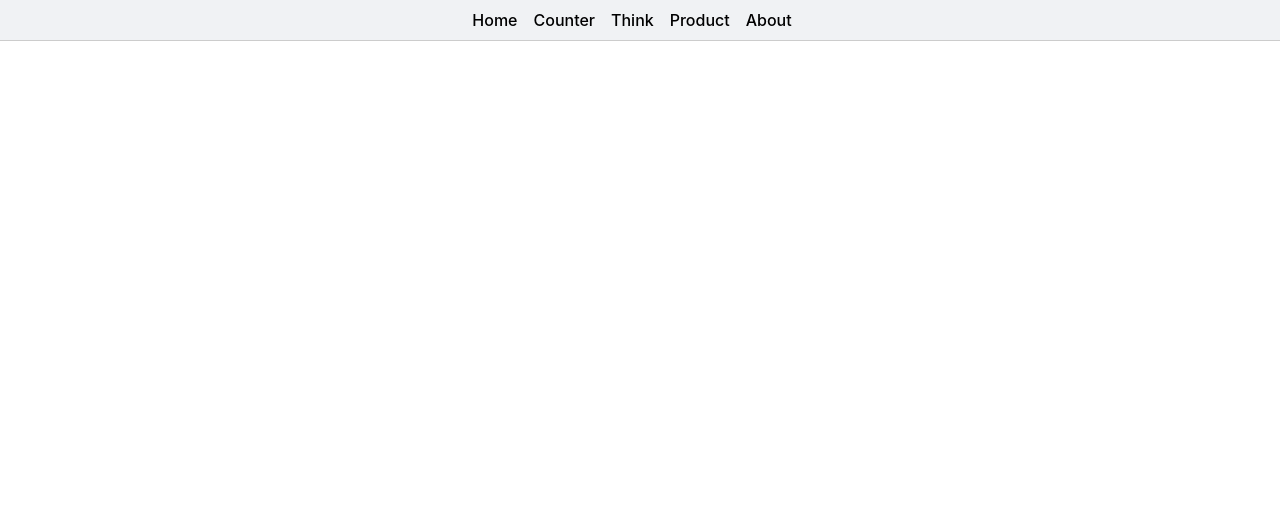
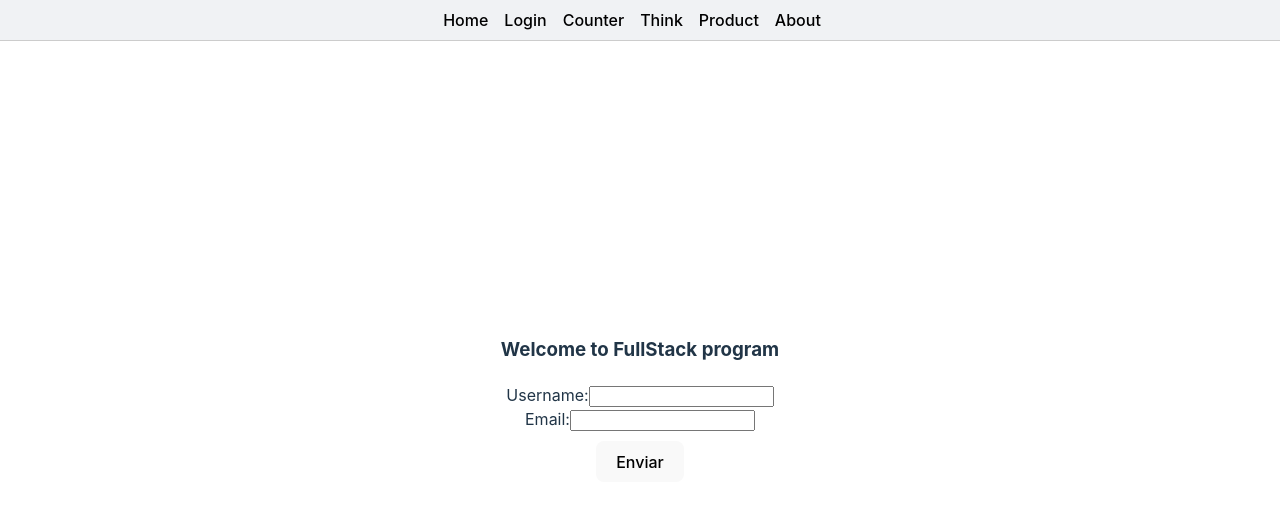
Before and after one commit to joseluispinaya/desarrollo-react, a React (Vite) app: page /login in a window 1280 px wide. Shown: the top 506 px of the page. Built offline with nearby package versions, Linux system fonts and the light colour scheme.

Commit message:
add forms, hooks, and animations

```diff
--- a/package.json
+++ b/package.json
@@ -11,6 +11,7 @@
   },
   "dependencies": {
     "@reduxjs/toolkit": "^2.5.0",
+    "motion": "^12.0.1",
     "react": "^18.3.1",
     "react-dom": "^18.3.1",
     "react-redux": "^9.2.0",
--- /dev/null
+++ b/src/Components/Forms/FormLogin.jsx
@@ -0,0 +1,58 @@
+import { useState } from "react";
+
+const FormLogin = ({ titleForm }) => {
+    const [formData, setFormData] = useState({
+        username: '',
+        email: ''
+    });
+
+    const handleSubmit = (event) => {
+        event.preventDefault();
+        console.log('datos del formulario', formData);
+    };
+
+    const handleChange = (event) => {
+        // debugger;
+        // console.log(event);
+        const { name, value } = event.target;
+        setFormData({
+            ...formData,
+            [name]: value,
+        });
+    };
+
+    return (
+        <>
+            <form onSubmit={handleSubmit}>
+                <h3>{titleForm}</h3>
+                <div>
+                    <label>
+                        Username:
+                        <input
+                            type='text'
+                            name='username'
+                            value={formData.username}
+                            onChange={handleChange}
+                            required
+                        />
+                    </label>
+                </div>
+                <div style={{ marginTop: '10px' }}>
+                    <label>
+                        Email:
+                        <input
+                            type='email'
+                            name='email'
+                            value={formData.email}
+                            onChange={handleChange}
+                            required
+                        />
+                    </label>
+                </div>
+                <button type="submit" style={{ marginTop: '10px' }}>Enviar</button>
+            </form>
+        </>
+    );
+}
+
+export default FormLogin;
--- /dev/null
+++ b/src/Components/Forms/FormLoginWithHook.jsx
@@ -0,0 +1,49 @@
+import useForm from "../Hooks/useForm.js";
+
+// eslint-disable-next-line react/prop-types
+const FormLoginWithHook = ({ titleForm }) => {
+    const { formData, handleChange } = useForm({
+        username: '',
+        email: ''
+    });
+
+    const handleSubmit = (event) => {
+        event.preventDefault();
+        console.log('datos del formulario', formData);
+    };
+
+    return (
+        <>
+            <form onSubmit={handleSubmit}>
+                <h3>{titleForm}</h3>
+                <div>
+                    <label>
+                        Username:
+                        <input
+                            type='text'
+                            name='username'
+                            value={formData.username}
+                            onChange={handleChange}
+                            required
+                        />
+                    </label>
+                </div>
+                <div style={{ marginTop: '10px' }}>
+                    <label>
+                        Email:
+                        <input
+                            type='email'
+                            name='email'
+                            value={formData.email}
+                            onChange={handleChange}
+                            required
+                        />
+                    </label>
+                </div>
+                <button type="submit" style={{ marginTop: '10px' }}>Enviar</button>
+            </form>
+        </>
+    );
+};
+
+export default FormLoginWithHook;
--- /dev/null
+++ b/src/Components/Forms/FormLoginWithMotion.jsx
@@ -0,0 +1,81 @@
+//import { useState } from "react";
+import { motion } from "motion/react"
+import useForm from "../Hooks/useForm.js";
+//import ModalInfo from "../../Components/Modals/ModalInfo.jsx";
+
+// eslint-disable-next-line react/prop-types
+const FormWithMotionAndHook = ({titleForm}) => {
+    const {formData, handleChange} = useForm({
+        username: '',
+        email: ''
+    });
+    //const [showModal, setShowModal] = useState(false);
+    const handleSubmit = (e) => {
+        e.preventDefault();
+        //setShowModal(true);
+        console.log('datos del formulario', formData);
+    };
+
+    return (
+        <motion.div
+            initial={{opacity: 0}}
+            animate={{opacity: 1}}
+            exit={{opacity: 0}}
+            transition={{duration: 0.5}}
+        >
+            <form onSubmit={handleSubmit}>
+                <motion.div
+                    initial={{x: -100}}
+                    animate={{x: 0}}
+                    transition={{duration: 0.5}}
+                >
+                    <h3>{titleForm}</h3>
+                </motion.div>
+                <motion.div
+                    initial={{x: -100}}
+                    animate={{x: 0}}
+                    transition={{duration: 0.5}}
+                >
+                    <div>
+                        <label>
+                            Username:
+                            <input
+                                type="text"
+                                name="username"
+                                value={formData.username}
+                                onChange={handleChange}
+                                required
+                            />
+                        </label>
+                    </div>
+                </motion.div>
+                <motion.div
+                    initial={{x: -100}}
+                    animate={{x: 0}}
+                    transition={{duration: 0.5}}
+                >
+                    <div>
+                        <label>
+                            Email:
+                            <input
+                                type="email"
+                                name="email"
+                                value={formData.email}
+                                onChange={handleChange}
+                                required
+                            />
+                        </label>
+                    </div>
+                </motion.div>
+                <motion.div
+                    initial={{y: 100}}
+                    animate={{y: 0}}
+                    transition={{duration: 0.5}}
+                >
+                    <button type="submit" style={{ marginTop: '10px' }}>Enviar</button>
+                </motion.div>
+            </form>
+        </motion.div>
+    );
+};
+export default FormWithMotionAndHook;
--- /dev/null
+++ b/src/Components/Hooks/useForm.js
@@ -0,0 +1,25 @@
+import {useState} from "react";
+
+const useForm = (initialState = {}) => {
+    const [formData, setFormData] = useState(initialState);
+
+    const handleChange = (e) => {
+        const { name, value } = e.target;
+        setFormData({
+            ...formData,
+            [name]: value,
+        });
+    };
+
+    const resetForm = () => {
+        setFormData(initialState);
+    };
+
+    return {
+        formData,
+        handleChange,
+        resetForm,
+    };
+};
+
+export default useForm;
--- a/src/Components/Navigation/Navigator.jsx
+++ b/src/Components/Navigation/Navigator.jsx
@@ -4,6 +4,7 @@
     return (
         <nav className="navbar">
             <Link to="/" className="nav-link">Home</Link>
+            <Link to="/login" className="nav-link">Login</Link>
             <Link to="/counter" className="nav-link">Counter</Link>
             <Link to="/think" className="nav-link">Think</Link>
             <Link to="/products" className="nav-link">Product</Link>
--- a/src/Components/Navigation/Router.jsx
+++ b/src/Components/Navigation/Router.jsx
@@ -4,6 +4,7 @@
 import About from '../../screens/About.jsx'
 import Think from '../../screens/Think.jsx'
 import Counter from '../Counter/Counter.jsx';
+import Login from '../../screens/Login.jsx';
 
 import { Routes, Route, Navigate } from 'react-router'
 
@@ -11,6 +12,7 @@
   return (
     <Routes>
         <Route index element={<Home />} />
+        <Route path="login" element={<Login />} />
         <Route path='products' element={<Product />} />
         <Route path='about' element={<About />} />
         <Route path='think' element={<Think />} />
--- /dev/null
+++ b/src/screens/Login.jsx
@@ -0,0 +1,13 @@
+//import FormLogin from '../Components/Forms/FormLogin.jsx';
+//import FormLoginWithHook from '../Components/Forms/FormLoginWithHook.jsx';
+import FormLoginWithMotion from '../Components/Forms/FormLoginWithMotion.jsx';
+
+const Login = () => {
+  return (
+    <>
+      <FormLoginWithMotion titleForm="Welcome to FullStack program" />
+    </>
+  )
+}
+
+export default Login
```
Also changed, not shown: 1 other file (tests, documents, lock files or other folders).
